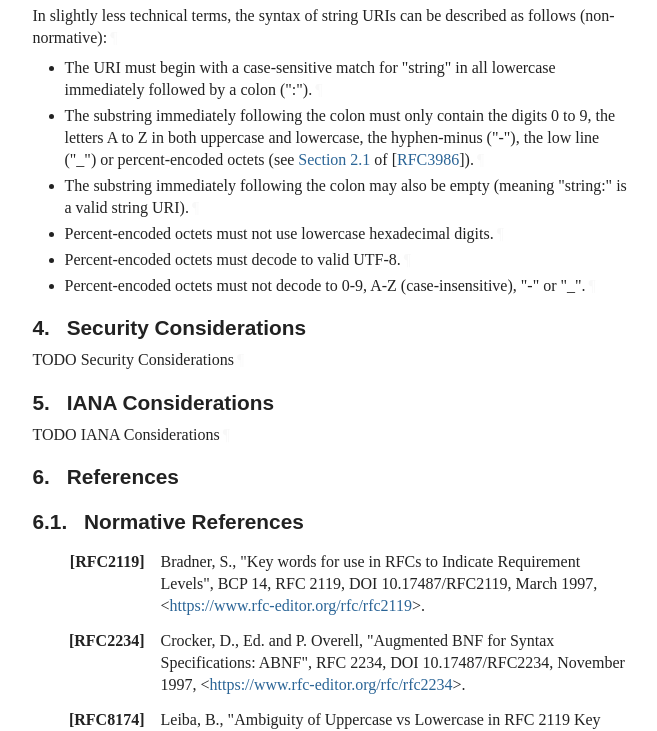
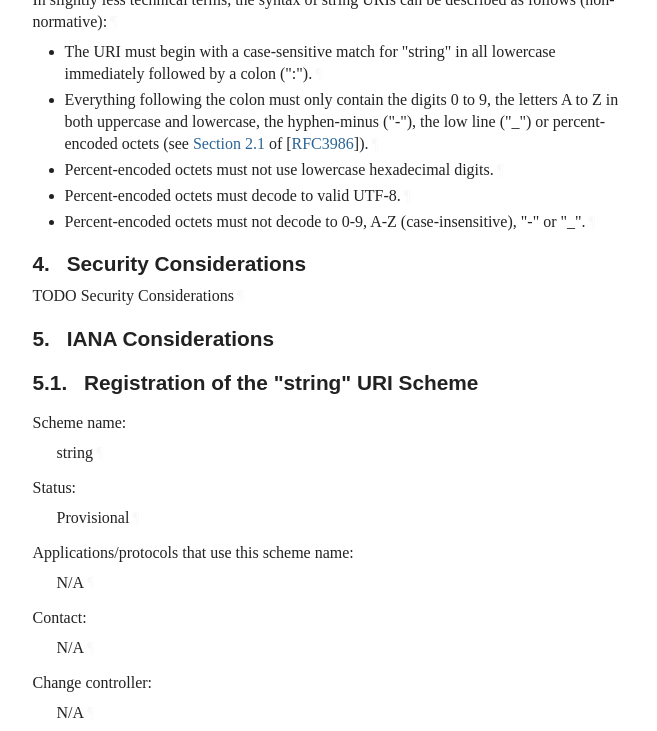
Before and after one commit to castholm/string-uri-scheme, a plain HTML site: page draft-castholm-string-uri-scheme.html in a window 1280 px wide. Shown: the part 2069-2800 px from the top of the page, without its empty margins (92-749 px from the left). Drawn offline with Linux system fonts and the light colour scheme; a web font is replaced by a local one.

Commit message:
Script updating gh-pages from af8d53f. [ci skip]

```diff
--- a/draft-castholm-string-uri-scheme.html
+++ b/draft-castholm-string-uri-scheme.html
@@ -7,10 +7,10 @@
 <title>The "string" URI Scheme</title>
 <meta content="Carl Åstholm" name="author">
 <meta content='
-       This document defines string URIs and the "string" URI scheme. A string URI identifies a value (most often, but not
+       This document defines string URIs and the "string" URI scheme. A string URI identifies a value (most commonly, but not
 necessarily, a string of characters) from an application-dependent set of values and can be used as a method of
 specifying such a value in a context where a URI is required. String URIs have a strict syntax and well-defined rules
-for processing and determining equivalence that make it easy for applications to consume them.
+for processing and determining equivalence that make it simple for applications to consume them.
     ' name="description">
 <meta content="xml2rfc 3.15.0" name="generator">
 <meta content="string" name="keyword">
@@ -1074,10 +1074,10 @@ svg :is([stroke="fill"], [fill^="#fff"]) {
 <h1 id="title">The "string" URI Scheme</h1>
 <section id="section-abstract">
       <h2 id="abstract"><a href="#abstract" class="selfRef">Abstract</a></h2>
-<p id="section-abstract-1">This document defines string URIs and the "string" URI scheme. A string URI identifies a value (most often, but not
+<p id="section-abstract-1">This document defines string URIs and the "string" URI scheme. A string URI identifies a value (most commonly, but not
 necessarily, a string of characters) from an application-dependent set of values and can be used as a method of
 specifying such a value in a context where a URI is required. String URIs have a strict syntax and well-defined rules
-for processing and determining equivalence that make it easy for applications to consume them.<a href="#section-abstract-1" class="pilcrow">¶</a></p>
+for processing and determining equivalence that make it simple for applications to consume them.<a href="#section-abstract-1" class="pilcrow">¶</a></p>
 </section>
 <section class="note rfcEditorRemove" id="section-note.1">
       <h2 id="name-about-this-document">
@@ -1149,6 +1149,11 @@ for processing and determining equivalence that make it easy for applications to
 </li>
           <li class="compact toc ulBare ulEmpty" id="section-toc.1-1.5">
             <p id="section-toc.1-1.5.1"><a href="#section-5" class="auto internal xref">5</a>.  <a href="#name-iana-considerations" class="internal xref">IANA Considerations</a></p>
+<ul class="compact toc ulBare ulEmpty">
+<li class="compact toc ulBare ulEmpty" id="section-toc.1-1.5.2.1">
+                <p id="section-toc.1-1.5.2.1.1"><a href="#section-5.1" class="auto internal xref">5.1</a>.  <a href="#name-registration-of-the-string-" class="internal xref">Registration of the "string" URI Scheme</a></p>
+</li>
+            </ul>
 </li>
           <li class="compact toc ulBare ulEmpty" id="section-toc.1-1.6">
             <p id="section-toc.1-1.6.1"><a href="#section-6" class="auto internal xref">6</a>.  <a href="#name-references" class="internal xref">References</a></p>
@@ -1196,7 +1201,7 @@ appear in all capitals, as shown here.<a href="#section-2-1" class="pilcrow">¶<
 <a href="#section-3" class="section-number selfRef">3. </a><a href="#name-syntax" class="section-name selfRef">Syntax</a>
       </h2>
 <p id="section-3-1">Using ABNF and the "DIGIT" and "ALPHA" rules defined by <span>[<a href="#RFC2234" class="cite xref">RFC2234</a>]</span>, the syntax of string URIs is defined by the
-"string-URI" rule below:<a href="#section-3-1" class="pilcrow">¶</a></p>
+"string-URI" rule defined below:<a href="#section-3-1" class="pilcrow">¶</a></p>
 <div id="section-3-2">
 <pre class="lang-abnf sourcecode">
 string-URI = %x73.74.72.69.6E.67 ":" data
@@ -1230,7 +1235,6 @@ pct-4-1-2  = %x46 ( "0%" ( "9" / %x41-42 ) hex
 pct-cont   = "%" ( %x38-39 / %x41-42 ) hex
 
 hex        = %x30-39 / %x41-46
-
 </pre><a href="#section-3-2" class="pilcrow">¶</a>
 </div>
 <p id="section-3-3">The syntax of string URIs can also be described by the following POSIX regular expression (whitespace and newlines
@@ -1264,17 +1268,14 @@ have only been included to improve readability and should be ignored):<a href="#
 <ul class="normal">
 <li class="normal" id="section-3-6.1">The URI must begin with a case-sensitive match for "string" in all lowercase immediately followed by a colon (":").<a href="#section-3-6.1" class="pilcrow">¶</a>
 </li>
-        <li class="normal" id="section-3-6.2">The substring immediately following the colon must only contain the digits 0 to 9, the letters A to Z in both
-uppercase and lowercase, the hyphen-minus ("-"), the low line ("_") or percent-encoded octets (see
-<span><a href="https://rfc-editor.org/rfc/rfc3986#section-2.1" class="relref">Section 2.1</a> of [<a href="#RFC3986" class="cite xref">RFC3986</a>]</span>).<a href="#section-3-6.2" class="pilcrow">¶</a>
+        <li class="normal" id="section-3-6.2">Everything following the colon must only contain the digits 0 to 9, the letters A to Z in both uppercase and
+lowercase, the hyphen-minus ("-"), the low line ("_") or percent-encoded octets (see <span><a href="https://rfc-editor.org/rfc/rfc3986#section-2.1" class="relref">Section 2.1</a> of [<a href="#RFC3986" class="cite xref">RFC3986</a>]</span>).<a href="#section-3-6.2" class="pilcrow">¶</a>
 </li>
-        <li class="normal" id="section-3-6.3">The substring immediately following the colon may also be empty (meaning "string:" is a valid string URI).<a href="#section-3-6.3" class="pilcrow">¶</a>
+        <li class="normal" id="section-3-6.3">Percent-encoded octets must not use lowercase hexadecimal digits.<a href="#section-3-6.3" class="pilcrow">¶</a>
 </li>
-        <li class="normal" id="section-3-6.4">Percent-encoded octets must not use lowercase hexadecimal digits.<a href="#section-3-6.4" class="pilcrow">¶</a>
+        <li class="normal" id="section-3-6.4">Percent-encoded octets must decode to valid UTF-8.<a href="#section-3-6.4" class="pilcrow">¶</a>
 </li>
-        <li class="normal" id="section-3-6.5">Percent-encoded octets must decode to valid UTF-8.<a href="#section-3-6.5" class="pilcrow">¶</a>
-</li>
-        <li class="normal" id="section-3-6.6">Percent-encoded octets must not decode to 0-9, A-Z (case-insensitive), "-" or "_".<a href="#section-3-6.6" class="pilcrow">¶</a>
+        <li class="normal" id="section-3-6.5">Percent-encoded octets must not decode to 0-9, A-Z (case-insensitive), "-" or "_".<a href="#section-3-6.5" class="pilcrow">¶</a>
 </li>
       </ul>
 </section>
@@ -1292,7 +1293,45 @@ uppercase and lowercase, the hyphen-minus ("-"), the low line ("_") or percent-e
       <h2 id="name-iana-considerations">
 <a href="#section-5" class="section-number selfRef">5. </a><a href="#name-iana-considerations" class="section-name selfRef">IANA Considerations</a>
       </h2>
-<p id="section-5-1">TODO IANA Considerations<a href="#section-5-1" class="pilcrow">¶</a></p>
+<div id="registration-of-the-string-uri-scheme">
+<section id="section-5.1">
+        <h3 id="name-registration-of-the-string-">
+<a href="#section-5.1" class="section-number selfRef">5.1. </a><a href="#name-registration-of-the-string-" class="section-name selfRef">Registration of the "string" URI Scheme</a>
+        </h3>
+<span class="break"></span><dl class="dlNewline" id="section-5.1-1">
+          <dt id="section-5.1-1.1">Scheme name:</dt>
+          <dd style="margin-left: 1.5em" id="section-5.1-1.2">
+            <p id="section-5.1-1.2.1">string<a href="#section-5.1-1.2.1" class="pilcrow">¶</a></p>
+</dd>
+          <dd class="break"></dd>
+<dt id="section-5.1-1.3">Status:</dt>
+          <dd style="margin-left: 1.5em" id="section-5.1-1.4">
+            <p id="section-5.1-1.4.1">Provisional<a href="#section-5.1-1.4.1" class="pilcrow">¶</a></p>
+</dd>
+          <dd class="break"></dd>
+<dt id="section-5.1-1.5">Applications/protocols that use this scheme name:</dt>
+          <dd style="margin-left: 1.5em" id="section-5.1-1.6">
+            <p id="section-5.1-1.6.1">N/A<a href="#section-5.1-1.6.1" class="pilcrow">¶</a></p>
+</dd>
+          <dd class="break"></dd>
+<dt id="section-5.1-1.7">Contact:</dt>
+          <dd style="margin-left: 1.5em" id="section-5.1-1.8">
+            <p id="section-5.1-1.8.1">N/A<a href="#section-5.1-1.8.1" class="pilcrow">¶</a></p>
+</dd>
+          <dd class="break"></dd>
+<dt id="section-5.1-1.9">Change controller:</dt>
+          <dd style="margin-left: 1.5em" id="section-5.1-1.10">
+            <p id="section-5.1-1.10.1">N/A<a href="#section-5.1-1.10.1" class="pilcrow">¶</a></p>
+</dd>
+          <dd class="break"></dd>
+<dt id="section-5.1-1.11">References:</dt>
+          <dd style="margin-left: 1.5em" id="section-5.1-1.12">
+            <p id="section-5.1-1.12.1">This document<a href="#section-5.1-1.12.1" class="pilcrow">¶</a></p>
+</dd>
+        <dd class="break"></dd>
+</dl>
+</section>
+</div>
 </section>
 </div>
 <section id="section-6">
```
Also changed, not shown: draft-castholm-string-uri-scheme.txt.
